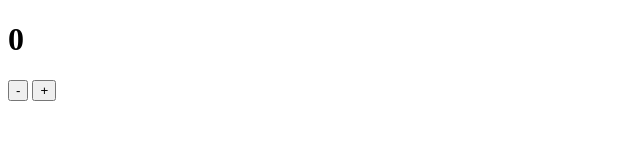
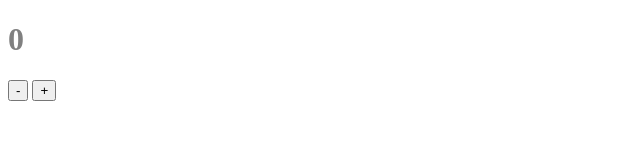
Before and after one commit to tjuantong/counter_draft, a plain HTML site: page index.html in a window 1280 px wide. Shown: the full height of the page, 0-640 px from the left. Drawn offline with Linux system fonts and the light colour scheme.

Commit message:
added style color to heading

```diff
--- a/index.html
+++ b/index.html
@@ -1,7 +1,7 @@
 <!DOCTYPE html>
 <html>
     <body>
-        <h1 class="counter-display"></h1>
+        <h1 class="counter-display" style="color:Gray;"></h1>
         <button class="counter-minus">-</button>
         <button id="counter-plus" class="counter-plus">+</button>
         <table id="dd"></table>
```
